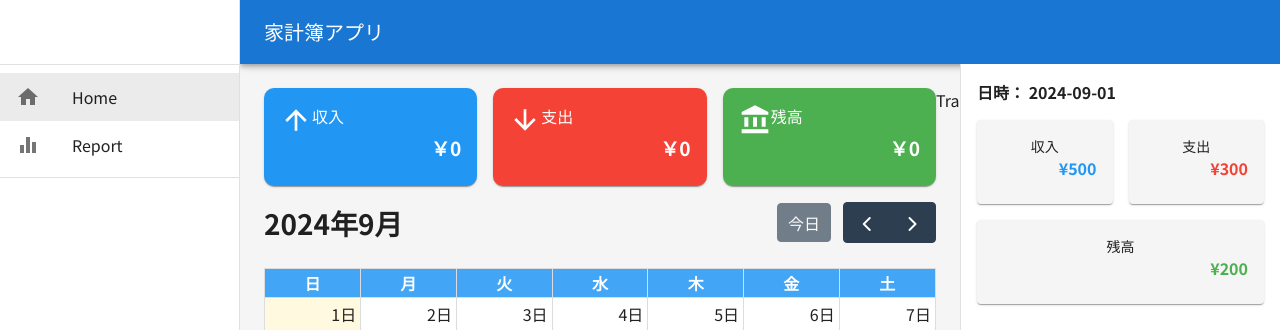
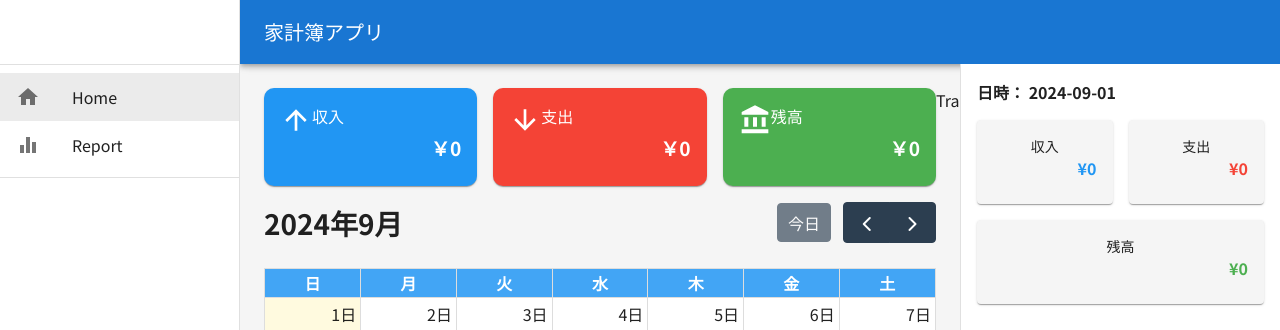
Before and after one commit to okay146/household-app, a React (Create React App) app: page / in a window 1280 px wide. Shown: the top 330 px of the page. Built offline with nearby package versions, Linux system fonts and the light colour scheme; no server answers; the database is empty.

Commit message:
取引金額を表示

```diff
--- a/src/components/DailySummary.tsx
+++ b/src/components/DailySummary.tsx
@@ -7,10 +7,15 @@ import { theme } from "../theme/theme";
 
 interface DailySummaryProps {
     dailyTransactions: Transaction[];
-    columns: number;
+    // columns: number;
 }
 
-const DailySummary = () => {
+const DailySummary = (
+    {dailyTransactions}: DailySummaryProps
+) => {
+    // financeCalculationsは計算する関数。そこにデータを渡して、変数に入れる
+    const {income, expense, balance} = financeCalculations(dailyTransactions)
+
     return (
     <Box>
         <Grid container spacing={2}>
@@ -28,7 +33,8 @@ const DailySummary = () => {
                     textAlign="right"
                     fontWeight="fontWeightBold"
                 >
-                ¥500
+                {/* 1000円単位で表示するからformatCurrency */}
+                ¥{formatCurrency(income)}
                 </Typography>
             </CardContent>
             </Card>
@@ -47,7 +53,7 @@ const DailySummary = () => {
                     textAlign="right"
                     fontWeight="fontWeightBold"
                 >
-                ¥300
+                ¥{formatCurrency(expense)}
                 </Typography>
             </CardContent>
             </Card>
@@ -66,7 +72,7 @@ const DailySummary = () => {
                     fontWeight="fontWeightBold"
                     sx={{ color: (theme) => theme.palette.balanceColor.main, wordBreak: "break-all" }}
                 >
-                ¥200
+                ¥{formatCurrency(balance)}
                 </Typography>
             </CardContent>
             </Card>
--- a/src/components/TransactionMenu.tsx
+++ b/src/components/TransactionMenu.tsx
@@ -46,7 +46,8 @@ const TransactionMenu = (
     >
         <Stack sx={{ height: "100%" }} spacing={2}>
         <Typography fontWeight={"fontWeightBold"}>日時： {currentDay}</Typography>
-        <DailySummary />
+        {/* 取引額をプロップスで渡す */}
+        <DailySummary dailyTransactions={dailyTransactions} />
         {/* 内訳タイトル&内訳追加ボタン */}
         <Box
             sx={{
```
